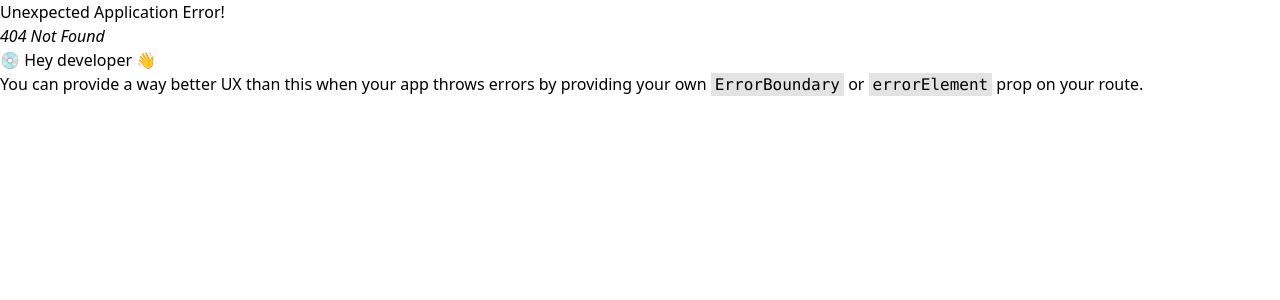
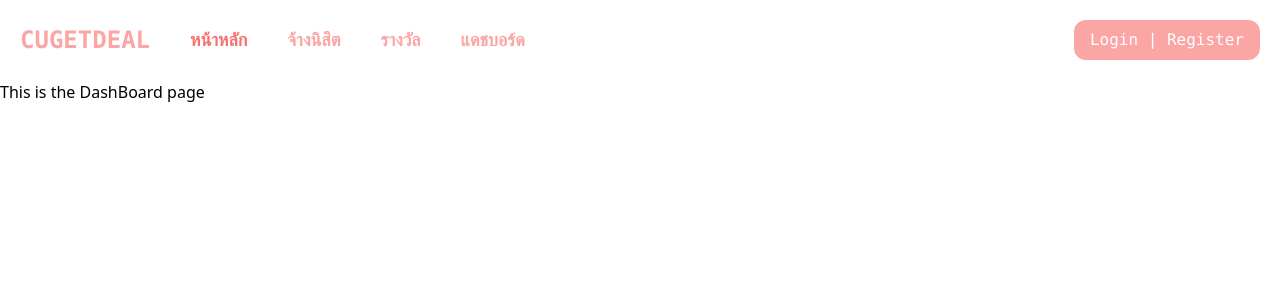
Before and after one commit to punchanabu/CUGETDEAL, a React (Create React App) app in the folder client/: page /dashboard in a window 1280 px wide. Before the commit this address had no page. Shown: the top 300 px of the page. Built offline with nearby package versions, Linux system fonts and the light colour scheme.

Commit message:
initialize page template

```diff
--- a/client/src/App.tsx
+++ b/client/src/App.tsx
@@ -1,27 +1,30 @@
 import React from 'react';
 import './App.css';
 import Root from './Root';
-import Navbar from './components/Navbar';
 import Register from './page/Register/Register';
-import { createBrowserRouter, Link, RouterProvider } from 'react-router-dom';
+import { createBrowserRouter, createRoutesFromElements, Link, RouterProvider, Route } from 'react-router-dom';
 import Login from './page/Login/Login';
+import DashBoard from './page/DashBoard/DashBoard';
+import MainContent from './page/Main/main'
+import JobDetail from './page/JobDetail/JobDetail';
+import CreateJob from './page/createJob/createJob';
+import Reward from './page/Reward/Reward';
+import Home from './page/Home/Home';
 
-const router = createBrowserRouter([
-  {
-    path: '/',
-    element: <Root />,
-    children: [
-      {
-        path: 'register',
-        element: <Register />
-      },
-      {
-        path: 'login',
-        element: <Login/>
-      }
-    ]
-  }
-]);
+const router = createBrowserRouter(createRoutesFromElements(
+  <Route path = '/' element = {<Root/>}>
+    <Route index element = {<Home/>}/>
+    <Route path = '/login' element = {<Login/>}/>
+    <Route path = '/register' element = {<Register/>}/>
+    <Route path = '/dashboard' element = {<DashBoard/>}/>
+    <Route path = '/content' element = {<MainContent/>}/>
+      <Route path = '/content/:id' element = {<JobDetail/>}/>
+    <Route/>
+    <Route path = '/createjob' element = {<CreateJob/>}/>
+    <Route path = '/reward' element = {<Reward/>}/>
+  </Route>
+));
+
 
 function BigSpinner() {
   return <h2>🌀 Loading...</h2>;
--- a/client/src/components/Navbar.tsx
+++ b/client/src/components/Navbar.tsx
@@ -1,16 +1,18 @@
 import React from "react";
-
+import { Link } from "react-router-dom";
 export default function Navbar() {
     return (
         <main className="flex justify-between font-mono p-5 items-center">
             <div className="flex space-x-10 items-center">
-                <h1 className = "text-2xl font-bold text-red-300">CUGETDEAL</h1>
-                <a className="text-lg font-bold text-red-400">หน้าหลัก</a>
-                <a className="text-lg font-bold text-red-300">จ้างนิสิต</a>
-                <a className="text-lg font-bold text-red-300" >แดชบอร์ด</a>
+                <h1 className = "text-2xl font-bold text-red-300"><Link to = "/">CUGETDEAL</Link></h1>
+                <Link to = "/"className="text-lg font-bold text-red-400">หน้าหลัก</Link>
+                <Link to = "/content" className="text-lg font-bold text-red-300">จ้างนิสิต</Link>
+                <Link to = "/reward"className="text-lg font-bold text-red-300" >รางวัล</Link>
+                <Link to = "/dashboard"className="text-lg font-bold text-red-300" >แดชบอร์ด</Link>
             </div>
             <div className="bg-red-300 rounded-xl px-4 py-2 text-white">
-                Login
+                <Link to = "/login">Login | </Link>
+                <Link to = "/Register">Register</Link>
             </div>
         </main>
     )
--- /dev/null
+++ b/client/src/page/Home/Home.tsx
@@ -0,0 +1,9 @@
+import React from 'react'
+
+const Home = () => {
+  return (
+    <div>This is the HomePage</div>
+  )
+}
+
+export default Home
--- /dev/null
+++ b/client/src/page/JobDetail/JobDetail.tsx
@@ -0,0 +1,9 @@
+import React from "react";
+
+export default function JobDetail() {
+    // implement your logic here
+
+    return (
+        <h1>This is the job detail</h1>
+    )
+}
--- a/client/src/page/Login/Login.tsx
+++ b/client/src/page/Login/Login.tsx
@@ -46,6 +46,7 @@ export default function Login() {
       </label>
       <br />
       <button type="submit">Submit</button>
+
     </form>
   );
 }
--- /dev/null
+++ b/client/src/page/Main/main.tsx
@@ -0,0 +1,6 @@
+import React from "react"
+export default function MainContent() {
+    return (
+        <h1>This is the main content</h1>
+    )
+}
--- /dev/null
+++ b/client/src/page/Reward/Reward.tsx
@@ -0,0 +1,9 @@
+import React from "react";
+
+export default function Reward() {
+
+    // implement your logic here krub
+    return (
+        <h1>This is a reward page</h1>
+    )
+}
--- /dev/null
+++ b/client/src/page/createJob/createJob.tsx
@@ -0,0 +1,9 @@
+import React from "react";
+
+export default function CreateJob() {
+    // impliment your handlesubmit logic
+    // create a form to fill
+    return (
+        <h1>This is a create Job</h1>
+    )
+}
--- a/client/src/page/dashBoard/DashBoard.tsx
+++ b/client/src/page/dashBoard/DashBoard.tsx
@@ -1,7 +1,7 @@
 export default function DashBoard() {
     return (
         <div>
-            <h1>DashBoard</h1>
+            <h1>This is the DashBoard page</h1>
         </div>
     )
 }
```
